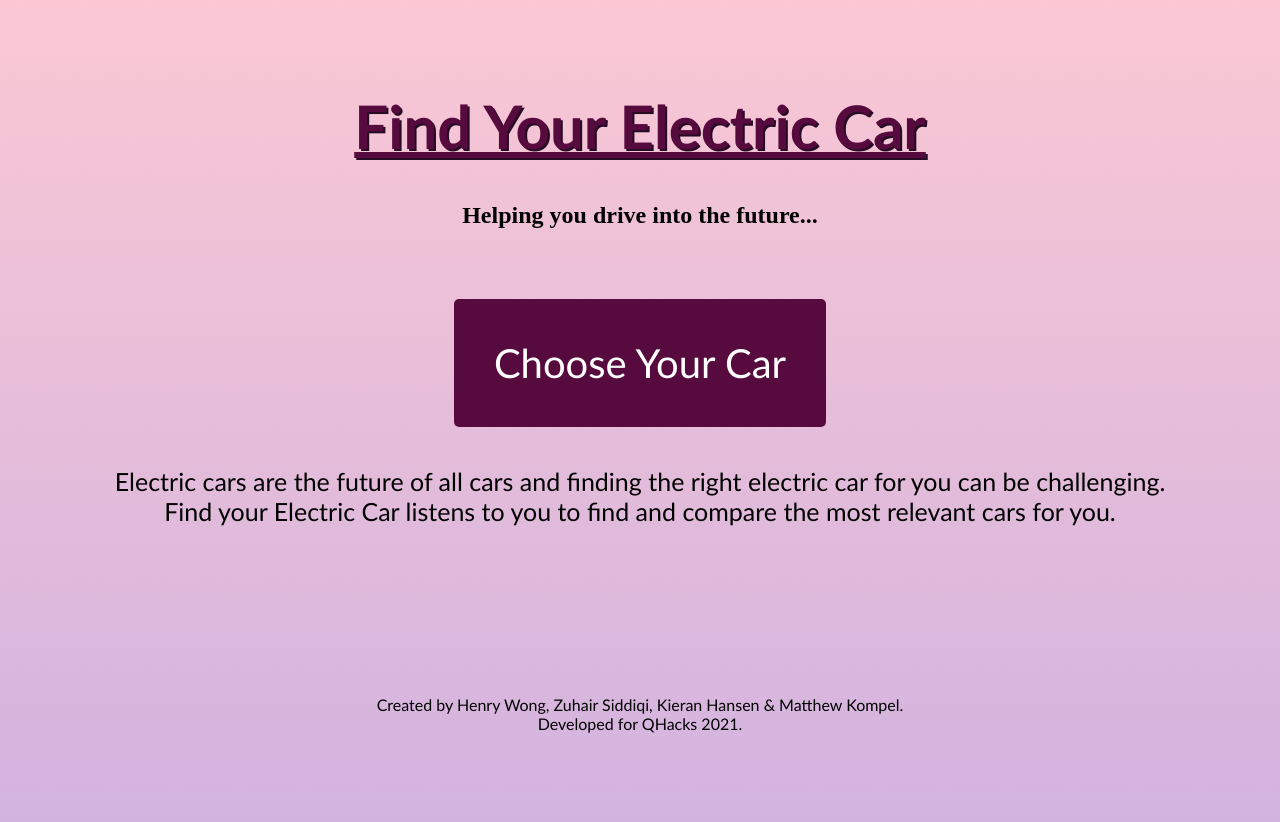
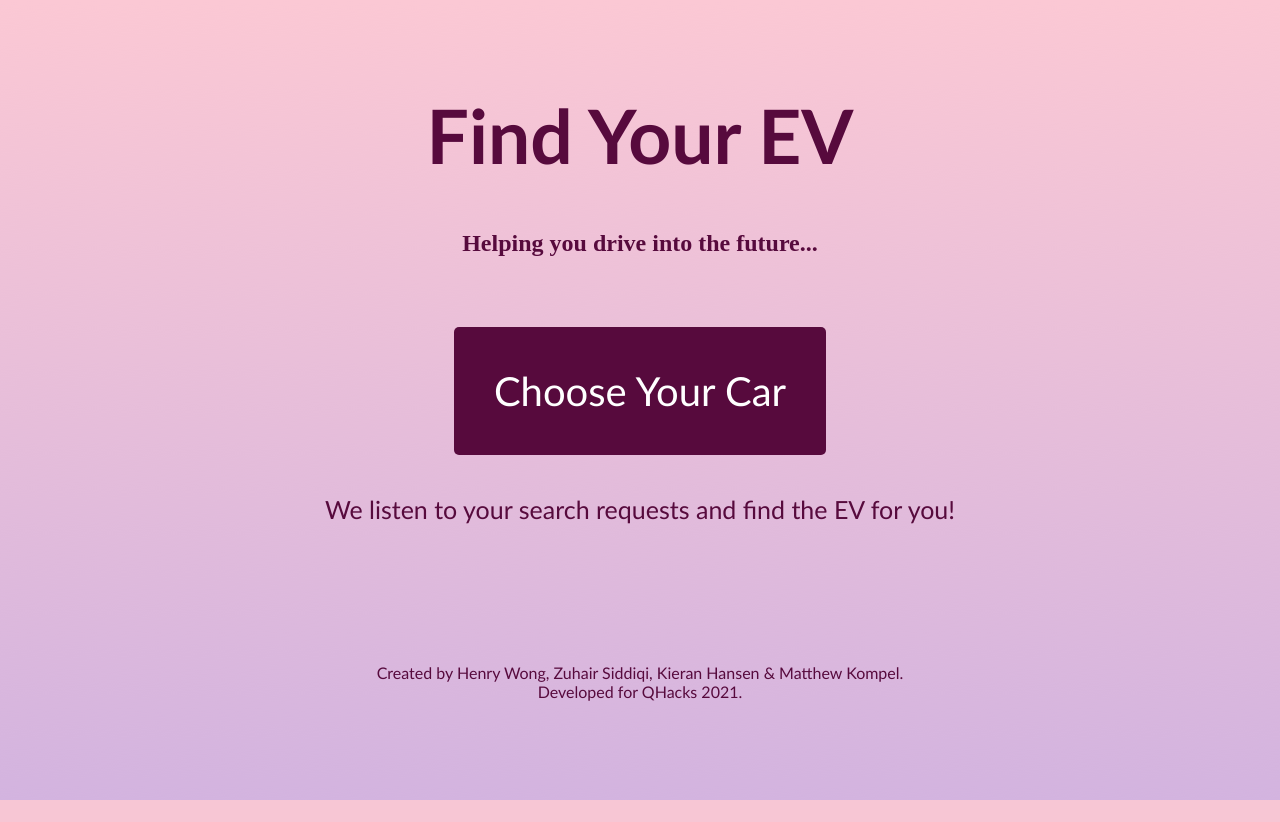
Before and after one commit to henryinqz/FindYourEV, a PHP site: page / in a window 1280 px wide. After the commit the page ends 800 px from the top, so only its background shows below. Run offline with PHP 8.4, Linux system fonts and the light colour scheme.

Commit message:
more css

```diff
--- a/FindYourEV/client/EVstyle.css
+++ b/FindYourEV/client/EVstyle.css
@@ -3,19 +3,21 @@ body {background-image: url('purpleback.png');}
 h1{
 
     font-family: 'Gill Sans', 'Gill Sans MT', Calibri, 'Trebuchet MS', sans-serif;
-    font-size: 60px;
-    text-shadow: 2px 2px rgb(37, 12, 36);
-    text-decoration: underline;
+    font-size: 75px;
+
+
     color: #570a3d;
 }
 h2{
     font-family: Century Gothic;
+    color: #570a3d;
 }
+
 
 p{
 
     font-family: 'Gill Sans', 'Gill Sans MT', Calibri, 'Trebuchet MS', sans-serif;
-
+    color: #570a3d;
 }
 
 .aboutus{
--- a/FindYourEV/client/index.html
+++ b/FindYourEV/client/index.html
@@ -3,11 +3,11 @@
 <head>
     <meta charset="Optima">
     <meta name="viewport" content="width=device-width, initial-scale=1.0">
-    <title>Find Your Electric Car</title>
+    <title>Find Your EV</title>
     <link rel="stylesheet" href="EVstyle.css">
 </head>
 <body style="text-align: center; margin-top: 7%; margin-bottom: 7%; margin-left: 5%; margin-right: 5%">
-    <h1>Find Your Electric Car</h1>
+    <h1>Find Your EV</h1>
 
     <h2>Helping you drive into the future...</h2>
     <br><br><br><br><br>
@@ -16,8 +16,7 @@
     <div>
         <br><br><br>
         <p class ="aboutus">
-            Electric cars are the future of all cars and finding the right electric car for you can be challenging.<br>
-            Find your Electric Car listens to you to find and compare the most relevant cars for you.<br>
+            We listen to your search requests and find the EV for you!
             <br>
         </p>
         <p class ="names">
```
